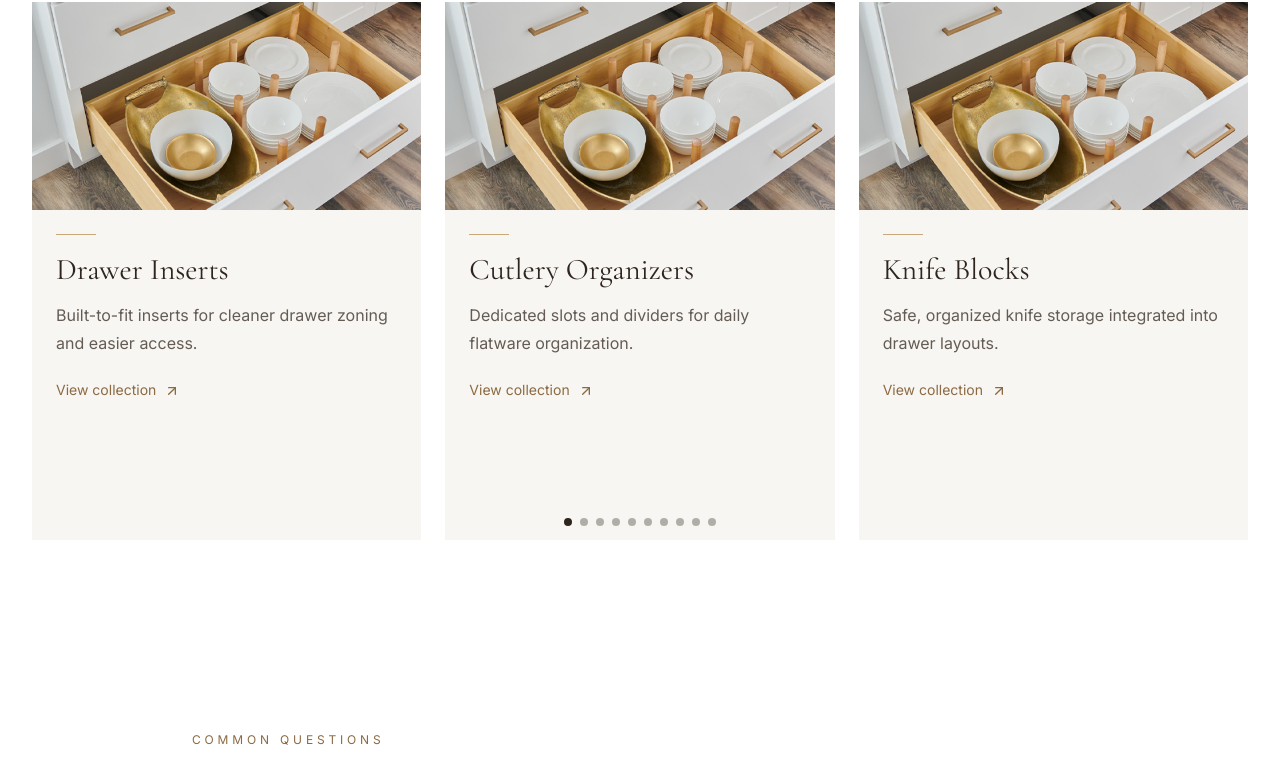
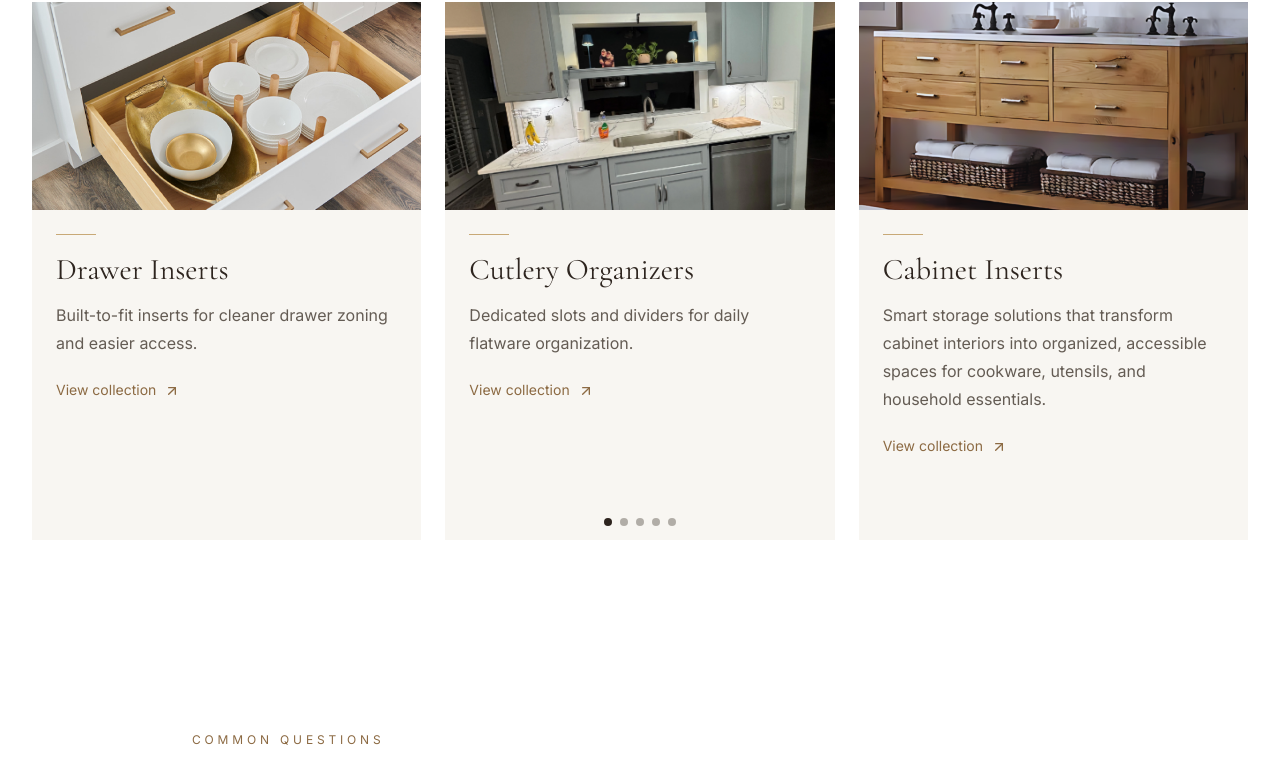
Before and after one commit to JS-Shahmeer/cabinetry, a React (Vite) app: page /cabinet-inserts in a window 1280 px wide. Shown: the part 3976-4748 px from the top of the page. Built offline with nearby package versions, Linux system fonts and the light colour scheme.

Commit message:
5:00AM PST 8july2026

```diff
--- a/src/components/home/PortfolioGallery.jsx
+++ b/src/components/home/PortfolioGallery.jsx
@@ -2,9 +2,9 @@ import { useState } from "react";
 import { X } from "lucide-react";
 import SectionHeader from "./SectionHeader";
 import kitchen1 from "@/assets/images/kitchen1.webp";
-import kitchen2 from "@/assets/images/kitchen2.webp";
-import kitchen3 from "@/assets/images/kitchen3.webp";
-import storage1 from "@/assets/images/storage1.webp";
+import kitchen2 from "@/assets/images/gallery-new-additons/4.webp";
+import kitchen3 from "@/assets/images/storage6.webp";
+import storage1 from "@/assets/images/new-images/Bathroom-Cabinets_Decorative Hardware.webp";
 import storage2 from "@/assets/images/storage2.webp";
 
 export default function PortfolioGallery() {
--- a/src/components/home/ServicesSection.jsx
+++ b/src/components/home/ServicesSection.jsx
@@ -4,6 +4,7 @@ import SectionHeader from "./SectionHeader";
 import kitchen1 from "@/assets/images/kitchen1.webp";
 import kitchen2 from "@/assets/images/kitchen2.webp";
 import storage5 from "@/assets/images/storage5.webp";
+import WalkinPantryImage from "@/assets/images/new-images/Walk-In-Pantry_Pantry-Organizers.jpg";
 import cabinetInsertsHero from "@/assets/images/cabinetinserts1.png";
 import bathroomImage from "@/assets/images/new-images/Bathroom-Cabinets_Bathroom-Organizers.webp";
 import builtInImage from "@/assets/images/new-images/Built-In-Cabinets_Decorative-Wood-Moulding.webp";
@@ -31,7 +32,7 @@ export default function ServicesSection() {
     {
       title: "Walk In Pantry Cabinets",
       desc: "Purpose-built pantry layouts with organizers and pull-outs for daily convenience.",
-      image: storage5,
+      image: WalkinPantryImage,
       href: "/walk-in-pantry-cabinets",
     },
     {
--- a/src/pages/BathroomCabinets.jsx
+++ b/src/pages/BathroomCabinets.jsx
@@ -10,6 +10,7 @@ import HardwareCarouselSection from "@/components/shared/HardwareCarouselSection
 import { IMG } from "@/components/lib/siteImages";
 import bathroomOrganizers from "@/assets/images/new-images/Bathroom-Cabinets_Bathroom-Organizers.webp";
 import bathroomOrganizers2 from "@/assets/images/new-images/Bathroom-Cabinets_Decorative Hardware.webp";
+import bathroomOrganizers3 from "@/assets/images/20.png";
 import bathroomDecorativeHardware from "@/assets/images/new-images/Bathroom-Cabinets_Bathroom-Organizers.webp";
 
 const vanityStyles = [
@@ -134,7 +135,7 @@ export default function BathroomCabinets() {
           <div className="grid gap-5 md:grid-cols-2">
             {/* {[IMG.bath, IMG.grain, IMG.workshop].map((img, i) => ( */}
               <div className="group overflow-hidden">
-                <img src={bathroomOrganizers} alt="" className="h-80 w-full object-cover transition duration-500 group-hover:scale-105" />
+                <img src={bathroomOrganizers3} alt="" className="h-80 w-full object-cover transition duration-500 group-hover:scale-105" />
               </div>
               <div className="group overflow-hidden">
                 <img src={bathroomOrganizers2} alt="" className="h-80 w-full object-cover transition duration-500 group-hover:scale-105" />
--- a/src/pages/BuiltIns.jsx
+++ b/src/pages/BuiltIns.jsx
@@ -10,6 +10,7 @@ import HardwareCarouselSection from "@/components/shared/HardwareCarouselSection
 import { IMG } from "@/components/lib/siteImages";
 import storage1 from "@/assets/images/storage1.webp";
 import storage2 from "@/assets/images/storage2.webp";
+import Entertainment from "@/assets/images/gallery-new-additons/4.webp";
 import storage3 from "@/assets/images/storage3.webp";
 import storage4 from "@/assets/images/storage4.webp";
 import storage5 from "@/assets/images/storage5.webp";
@@ -17,13 +18,14 @@ import storage6 from "@/assets/images/storage6.webp";
 import storage7 from "@/assets/images/storage7.webp";
 import builtInDecorativeWood from "@/assets/images/new-images/Built-In-Cabinets_Decorative-Wood-Moulding.webp";
 import builtInHardwareSupports from "@/assets/images/new-images/Built-In-Cabinets_Shelf-Supports-Decorative-Hardware.webp";
+import builtInHardwareSupportsknobsPulls from "@/assets/images/new-images/Kitchen-Cabinets _Cabinet-Knobs-Pulls.jpg";
 
 const categories = [
-  { title: "Entertainment Centers", desc: "Custom media walls built around your technology, TV alcoves, component storage, cable management, and decorative display niches in one cohesive unit.", img: storage2, features: ["TV alcove built to exact screen size", "Ventilated component storage", "Integrated cable management", "Display niches and shelving", "Matching surrounding cabinetry"] },
+  { title: "Entertainment Centers", desc: "Custom media walls built around your technology, TV alcoves, component storage, cable management, and decorative display niches in one cohesive unit.", img: Entertainment, features: ["TV alcove built to exact screen size", "Ventilated component storage", "Integrated cable management", "Display niches and shelving", "Matching surrounding cabinetry"] },
   { title: "Home Office Built Ins", desc: "A built in home office transforms a spare room or awkward nook into a productive, organized workspace that feels permanent and intentional.", img: storage3, features: ["Built in desk at custom height", "Overhead upper cabinets", "File drawer bases", "Floor to ceiling bookcase walls", "Integrated lighting pocket opportunities"] },
   { title: "Mudrooms & Entry Storage", desc: "A custom mudroom keeps every household member organized at the point of entry, lockers, benches, hooks, cubbies, and shoe storage built to your family's needs.", img: storage4, features: ["Individual family lockers", "Built in bench with base storage", "Cubby systems for shoes and bags", "Upper cabinet storage", "Hook rail integration"] },
-  { title: "Libraries & Bookshelves", desc: "Floor to ceiling library walls with integrated ladder tracks, reading nooks, and display shelving that make a bold architectural statement.", img: storage5, features: ["Floor to ceiling shelf runs", "Integrated ladder track hardware", "Adjustable shelf spacing", "Decorative crown and base trim", "Mixed open and closed storage"] },
-  { title: "Closets & Organization", desc: "Custom closet systems with dedicated zones for hanging, folding, shoes, and accessories, designed around your wardrobe, not a generic plan.", img: storage6, features: ["Double and single hang zones", "Custom drawer banks", "Shoe shelving systems", "Accessory drawers and trays", "Island or center console options"] },
+  // { title: "Libraries & Bookshelves", desc: "Floor to ceiling library walls with integrated ladder tracks, reading nooks, and display shelving that make a bold architectural statement.", img: storage5, features: ["Floor to ceiling shelf runs", "Integrated ladder track hardware", "Adjustable shelf spacing", "Decorative crown and base trim", "Mixed open and closed storage"] },
+  // { title: "Closets & Organization", desc: "Custom closet systems with dedicated zones for hanging, folding, shoes, and accessories, designed around your wardrobe, not a generic plan.", img: storage6, features: ["Double and single hang zones", "Custom drawer banks", "Shoe shelving systems", "Accessory drawers and trays", "Island or center console options"] },
 ];
 
 const faqs = [
@@ -37,7 +39,7 @@ const featuredHardware = [
   {
     title: "Decorative Hardware",
     description: "Cabinet pulls and knobs that complement built-ins in offices, libraries, and entertainment walls.",
-    image: builtInHardwareSupports,
+    image: builtInHardwareSupportsknobsPulls,
     href: "https://www.hardwareresources.com/decorative-hardware",
   },
   {
--- a/src/pages/CabinetInserts.jsx
+++ b/src/pages/CabinetInserts.jsx
@@ -9,10 +9,14 @@ import InlineTestimonial from "@/components/shared/InlineTestimonial";
 import HardwareCarouselSection from "@/components/shared/HardwareCarouselSection";
 import cabinetInsertsHero from "@/assets/images/cabinetinserts1.png";
 import storage3 from "@/assets/images/storage3.webp";
+import storage6 from "@/assets/images/storage6.webp";
 import insertsCornerOrganizers from "@/assets/images/new-images/Cabinet-Inserts _Corner-Organizers.jpg";
 import insertsDrawerOrganizers from "@/assets/images/new-images/Cabinet-Inserts_Drawer-Organizers.png";
 import insertsKitchenOrganizers from "@/assets/images/new-images/Cabinet-Inserts_Kitchen-Organizers.PNG";
 import insertsWasteOrganizers from "@/assets/images/new-images/Cabinet-Inserts_Waste-Container-Organizers.jpg";
+import galleryImage3 from "@/assets/images/gallery-new-additons/3.webp";
+import galleryImage4 from "@/assets/images/gallery-new-additons/4.webp";
+import galleryImage5 from "@/assets/images/gallery-new-additons/5.webp";
 
 const insertOptions = [
   {
@@ -50,17 +54,17 @@ const faqs = [
 
 const featuredHardware = [
   { title: "Drawer Inserts", description: "Built-to-fit inserts for cleaner drawer zoning and easier access.", image: insertsDrawerOrganizers, href: "https://www.hardwareresources.com/organizers/cabinet-organizers/drawer-organizers.html" },
-  { title: "Cutlery Organizers", description: "Dedicated slots and dividers for daily flatware organization.", image: insertsDrawerOrganizers, href: "https://www.hardwareresources.com/organizers/cabinet-organizers/drawer-organizers.html" },
-  { title: "Knife Blocks", description: "Safe, organized knife storage integrated into drawer layouts.", image: insertsDrawerOrganizers, href: "https://www.hardwareresources.com/organizers/cabinet-organizers/drawer-organizers.html" },
-  { title: "Utensil Organizers", description: "Adjustable utensil organization for broad kitchen tool sets.", image: insertsDrawerOrganizers, href: "https://www.hardwareresources.com/organizers/cabinet-organizers/drawer-organizers.html" },
-  { title: "Spice Organizers", description: "Spice drawer and pull-out systems for quick visibility and reach.", image: insertsKitchenOrganizers, href: "https://www.hardwareresources.com/organizers/cabinet-organizers.html" },
+  { title: "Cutlery Organizers", description: "Dedicated slots and dividers for daily flatware organization.", image: galleryImage3, href: "https://www.hardwareresources.com/organizers/cabinet-organizers/drawer-organizers.html" },
+  { title: "Cabinet Inserts", description: "Smart storage solutions that transform cabinet interiors into organized, accessible spaces for cookware, utensils, and household essentials.", image: cabinetInsertsHero, href: "https://www.hardwareresources.com/organizers/cabinet-organizers/drawer-organizers.html" },
+  { title: "Utensil Organizers", description: "Adjustable utensil organization for broad kitchen tool sets.", image: insertsKitchenOrganizers, href: "https://www.hardwareresources.com/organizers/cabinet-organizers/drawer-organizers.html" },
   { title: "Waste Container Systems", description: "Concealed waste and recycling pull-out systems for cleaner cabinet layouts.", image: insertsWasteOrganizers, href: "https://www.hardwareresources.com/organizers/cabinet-organizers/waste-container-organizers.html" },
-  { title: "Mixer Lift", description: "Heavy appliance lift systems that hide stand mixers when not in use.", image: insertsKitchenOrganizers, href: "https://www.hardwareresources.com/organizers/cabinet-organizers.html" },
-  { title: "Roll-Out Shelves", description: "Smooth roll-out shelf upgrades for deep base cabinet access.", image: insertsKitchenOrganizers, href: "https://www.hardwareresources.com/organizers/cabinet-organizers.html" },
-  { title: "Paper Towel Pull-Out", description: "Integrated paper towel storage and dispensing pull-out units.", image: insertsKitchenOrganizers, href: "https://www.hardwareresources.com/organizers/cabinet-organizers.html" },
-  { title: "Cleaning Supply Organizer", description: "Under-sink and utility organizers for cleaning products and tools.", image: insertsKitchenOrganizers, href: "https://www.hardwareresources.com/organizers/cabinet-organizers.html" },
-  { title: "CornerMax", description: "CornerMax systems that recover corner cabinetry storage efficiently.", image: insertsCornerOrganizers, href: "https://www.hardwareresources.com/organizers/cabinet-organizers/corner-organizers.html" },
-  { title: "Pantry Pull-Out", description: "Tall pull-out systems that support pantry-style organization in cabinet towers.", image: insertsKitchenOrganizers, href: "https://www.hardwareresources.com/organizers/cabinet-organizers.html" },
+  { title: "Mixer Lift", description: "Heavy appliance lift systems that hide stand mixers when not in use.", image: galleryImage5, href: "https://www.hardwareresources.com/organizers/cabinet-organizers.html" },
+  { title: "Roll-Out Shelves", description: "Smooth roll-out shelf upgrades for deep base cabinet access.", image: storage6, href: "https://www.hardwareresources.com/organizers/cabinet-organizers.html" },
+  // { title: "Spice Organizers", description: "Spice drawer and pull-out systems for quick visibility and reach.", image: galleryImage4, href: "https://www.hardwareresources.com/organizers/cabinet-organizers.html" },
+  // { title: "Paper Towel Pull-Out", description: "Integrated paper towel storage and dispensing pull-out units.", image: cabinetInsertsHero, href: "https://www.hardwareresources.com/organizers/cabinet-organizers.html" },
+  // { title: "Cleaning Supply Organizer", description: "Under-sink and utility organizers for cleaning products and tools.", image: insertsDrawerOrganizers, href: "https://www.hardwareresources.com/organizers/cabinet-organizers.html" },
+  // { title: "CornerMax", description: "CornerMax systems that recover corner cabinetry storage efficiently.", image: insertsCornerOrganizers, href: "https://www.hardwareresources.com/organizers/cabinet-organizers/corner-organizers.html" },
+  // { title: "Pantry Pull-Out", description: "Tall pull-out systems that support pantry-style organization in cabinet towers.", image: insertsKitchenOrganizers, href: "https://www.hardwareresources.com/organizers/cabinet-organizers.html" },
 ];
 
 function FAQ({ q, a }) {
--- a/src/pages/Gallery.jsx
+++ b/src/pages/Gallery.jsx
@@ -33,7 +33,14 @@ const projects = [
   { id: 9, cat: "Before & After", title: "Kitchen Transformation", desc: "Complete kitchen transformation from outdated cabinetry to custom all-wood construction with modern shaker doors and professional finishes.", img: "https://media.base44.com/images/public/6a2c516b2e53d966d671587c/e94ded35b_generated_716697d4.png", tags: ["Before & After", "Transformation"] },
   { id: 10, cat: "Kitchens", title: "Rustic Entertainer's Kitchen", desc: "A warm, wood-forward kitchen with generous island seating, natural grain character, and custom cabinetry designed around gathering and daily use.", img: galleryAddition1, tags: ["Rustic Wood", "Island Seating", "Custom Kitchen"] },
   { id: 11, cat: "Kitchens", title: "Bright White Family Kitchen", desc: "A clean white kitchen with oversized island, full-height cabinetry, and an open plan layout built for cooking, serving, and everyday family traffic.", img: galleryAddition2, tags: ["White Kitchen", "Large Island", "Open Layout"] },
-  { id: 12, cat: "Built-Ins", title: "Custom Beverage Bar Built-In", desc: "A tailored serving and beverage station with upper display cabinetry, lower storage, and integrated countertop workspace for entertaining.", img: galleryAddition3, tags: ["Beverage Bar", "Built-In", "Entertaining"] },
+  {
+    id: 12,
+    cat: "Built-Ins",
+    title: "Functional Prep Station",
+    desc: "A versatile prep station featuring custom cabinetry, integrated sink, dishwasher, and ample storage—designed to maximize efficiency while maintaining a clean, modern look.",
+    img: galleryAddition3,
+    tags: ["Prep Station", "Custom Cabinetry", "Built-In"]
+  },
   { id: 13, cat: "Built-Ins", title: "Living Room Media Wall", desc: "Integrated media cabinetry and shelving designed to frame the fireplace wall with balanced storage, display space, and a built-in look.", img: galleryAddition4, tags: ["Media Wall", "Living Room", "Built-In Shelving"] },
   { id: 14, cat: "Storage", title: "Custom Utility Room Cabinetry", desc: "Full-height painted cabinetry in a utility space with durable counters, sink integration, and practical storage built for daily household function.", img: galleryAddition5, tags: ["Utility Room", "Painted Cabinets", "Functional Storage"] },
 ];
--- a/src/pages/KitchenCabinets.jsx
+++ b/src/pages/KitchenCabinets.jsx
@@ -8,6 +8,7 @@ import ConsultationCTA from "@/components/shared/ConsultationCTA";
 import InlineTestimonial from "@/components/shared/InlineTestimonial";
 import HardwareCarouselSection from "@/components/shared/HardwareCarouselSection";
 import kitchen1 from "@/assets/images/kitchen1.webp";
+import kitchenOrganizers from "@/assets/images/kitchen2.webp";
 import kitchen2 from "@/assets/images/kitchen2.webp";
 import kitchen3 from "@/assets/images/kitchen3.webp";
 import storage1 from "@/assets/images/storage1.webp";
@@ -16,7 +17,8 @@ import storage3 from "@/assets/images/storage3.webp";
 import kitchenKnobsPulls from "@/assets/images/new-images/Kitchen-Cabinets _Cabinet-Knobs-Pulls.jpg";
 import kitchenHinges from "@/assets/images/new-images/Kitchen-Cabinets_Cabinet-Hinges.webp";
 import kitchenDrawerSlides from "@/assets/images/kitchen1.webp";
-import kitchenOrganizers from "@/assets/images/kitchen2.webp";
+import DrawerOrganizers from "@/assets/images/new-images/Cabinet-Inserts_Drawer-Organizers.png";
+import Pulloutstorage from "@/assets/images/storage6.webp";
 
 const styles = [
   { name: "Shaker", desc: "Clean recessed panel doors. Timeless in both traditional and modern kitchens." },
@@ -59,7 +61,7 @@ const featuredHardware = [
   {
     title: "Pull-Out Storage",
     description: "Core kitchen organization categories supported by Hardware Resources.",
-    image: kitchenOrganizers,
+    image: Pulloutstorage,
     bullets: ["Spice pull-outs", "Base cabinet pull-outs", "Waste container pull-outs"],
     href: "https://www.hardwareresources.com/organizers/cabinet-organizers.html",
     linkLabel: "Link to Kitchen Organizers",
@@ -67,7 +69,7 @@ const featuredHardware = [
   {
     title: "Drawer Organization",
     description: "Purpose-built organizer systems for everyday kitchen workflow.",
-    image: kitchen1,
+    image: DrawerOrganizers,
     bullets: ["Cutlery trays", "Utensil organizers", "Knife storage"],
     href: "https://www.hardwareresources.com/organizers/cabinet-organizers.html",
     linkLabel: "Link to Drawer Organizers",
@@ -195,7 +197,7 @@ export default function KitchenCabinets() {
             <Link to="/gallery" className="hidden text-sm text-[#8C6A43] hover:text-primary md:block">Full gallery →</Link>
           </div>
           <div className="grid gap-5 md:grid-cols-3">
-            {[kitchen3, storage2, storage3].map((img, i) => (
+            {[kitchen3, kitchen1, kitchenOrganizers].map((img, i) => (
               <div key={i} className="group relative overflow-hidden">
                 <img src={img} alt={`Custom kitchen cabinet project ${i + 1}`} className="h-80 w-full object-cover transition duration-500 group-hover:scale-105" />
                 <div className="absolute inset-0 bg-gradient-to-t from-black/60 to-transparent opacity-0 group-hover:opacity-100 transition-opacity" />
--- a/src/pages/WalkInPantryCabinets.jsx
+++ b/src/pages/WalkInPantryCabinets.jsx
@@ -9,12 +9,15 @@ import InlineTestimonial from "@/components/shared/InlineTestimonial";
 import HardwareCarouselSection from "@/components/shared/HardwareCarouselSection";
 import walkInPantry1 from "@/assets/images/walkinpantry1.png";
 import storage5 from "@/assets/images/storage5.webp";
+import storage5pantry from "@/assets/images/new-images/Walk-In-Pantry_Pantry-Organizers.jpg";
 import pantryOrganizers from "@/assets/images/new-images/Walk-In-Pantry_Pantry-Organizers.jpg";
 import pantryOrganizers2 from "@/assets/images/storage5.webp";
 import pantryOrganizers3 from "@/assets/images/walkinpantry1.png";
 import pantryOrganizers4 from "@/assets/images/storage2.webp";
 import pantryOrganizers5 from "@/assets/images/storage4.webp";
 import pantryOrganizers6 from "@/assets/images/storage7.webp";
+import DrawerOrganizers from "@/assets/images/new-images/Cabinet-Inserts_Drawer-Organizers.png";
+import Pulloutstorage from "@/assets/images/storage6.webp";
 
 const pantryBenefits = [
     "Built to ceiling height for full storage",
@@ -121,21 +124,21 @@ const featuredHardware = [
     {
         title: "Drawer Organization",
         description: "Dedicated organizer layouts for pantry drawers and prep-related storage tools.",
-        image: pantryOrganizers4,
+        image: DrawerOrganizers,
         href: "https://www.hardwareresources.com/organizers",
     },
     {
         title: "Pull-Out Storage",
         description: "Base and tall pull-out formats for easy reach and cleaner pantry workflow.",
-        image: pantryOrganizers5,
+        image: Pulloutstorage,
         href: "https://www.hardwareresources.com/organizers",
     },
-    {
-        title: "Lazy Susan",
-        description: "Rotating systems that recover corner pantry storage and improve access.",
-        image: pantryOrganizers6,
-        href: "https://www.hardwareresources.com/organizers",
-    },
+    // {
+    //     title: "Lazy Susan",
+    //     description: "Rotating systems that recover corner pantry storage and improve access.",
+    //     image: pantryOrganizers6,
+    //     href: "https://www.hardwareresources.com/organizers",
+    // },
     // {
     //     title: "Storage Baskets",
     //     description: "Basket-based organization for grouped goods and category-based pantry zones.",
@@ -187,7 +190,7 @@ export default function WalkInPantryCabinets() {
                             ))}
                         </div>
                     </div>
-                    <img src={storage5} alt="Custom walk in pantry cabinetry" className="h-[500px] w-full object-cover" />
+                    <img src={storage5pantry} alt="Custom walk in pantry cabinetry" className="h-[500px] w-full object-cover" />
                 </div>
             </section>
 
```
